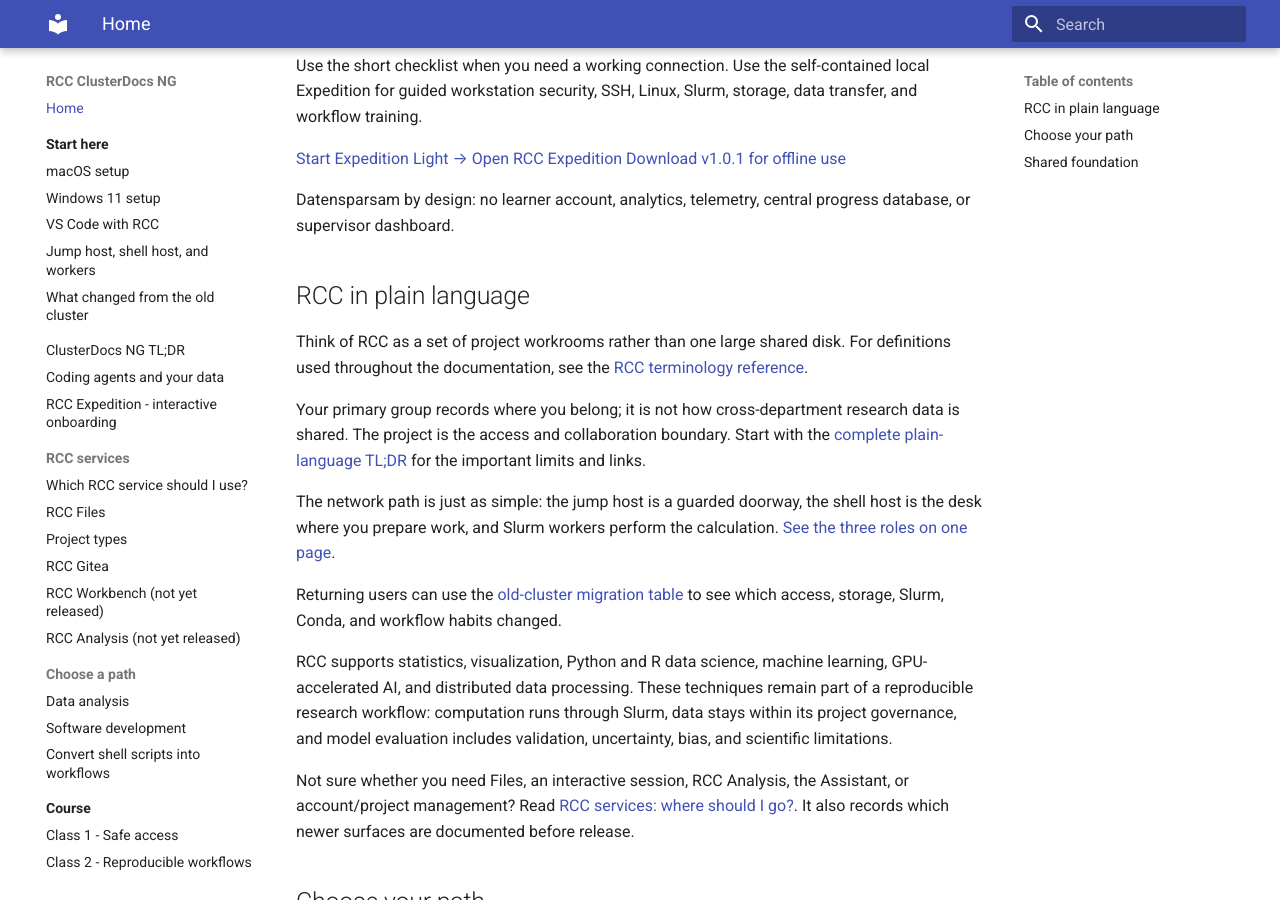
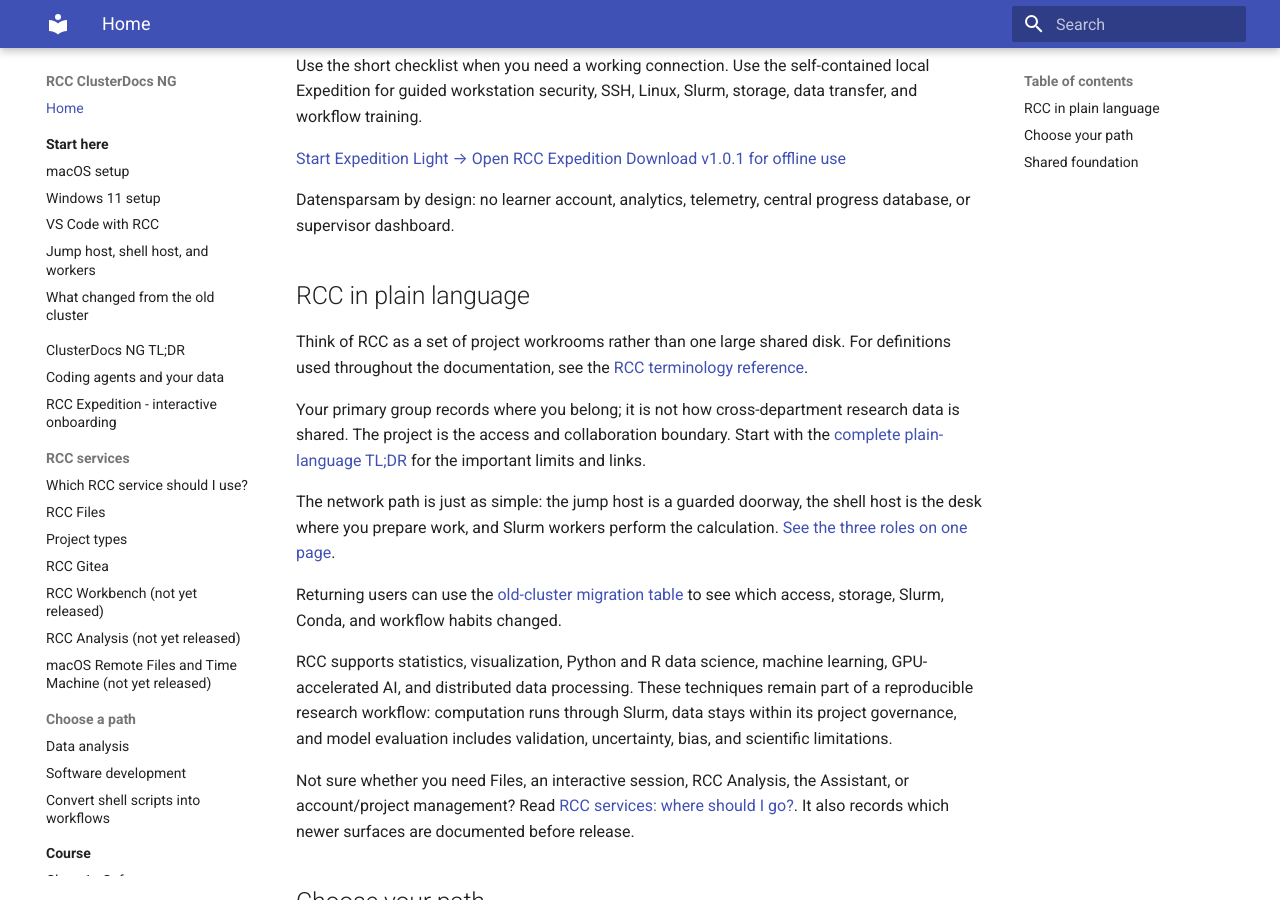
Before and after one commit to IKIM-Essen/ClusterDocs, an MkDocs documentation site: the page built from docs/index.md, in a window 1280 px wide and 900 px high, scrolled down 429 px. Built offline with MkDocs 1.6.1 and Material for MkDocs 9.7.7, drawn with Linux system fonts in a browser that asks for light colours.

Commit message:
docs: add Remote Files macOS guide to navigation

```diff
--- a/mkdocs.yml
+++ b/mkdocs.yml
@@ -27,6 +27,7 @@
       - RCC Gitea: concepts/rcc-gitea.md
       - RCC Workbench (not yet released): concepts/workbench-interfaces.md
       - RCC Analysis (not yet released): analysis/rcc-analysis.md
+      - macOS Remote Files and Time Machine (not yet released): connecting/remote-files-macos.md
   - Choose a path:
       - Data analysis: paths/data-analysis.md
       - Software development: paths/software-development.md
```
